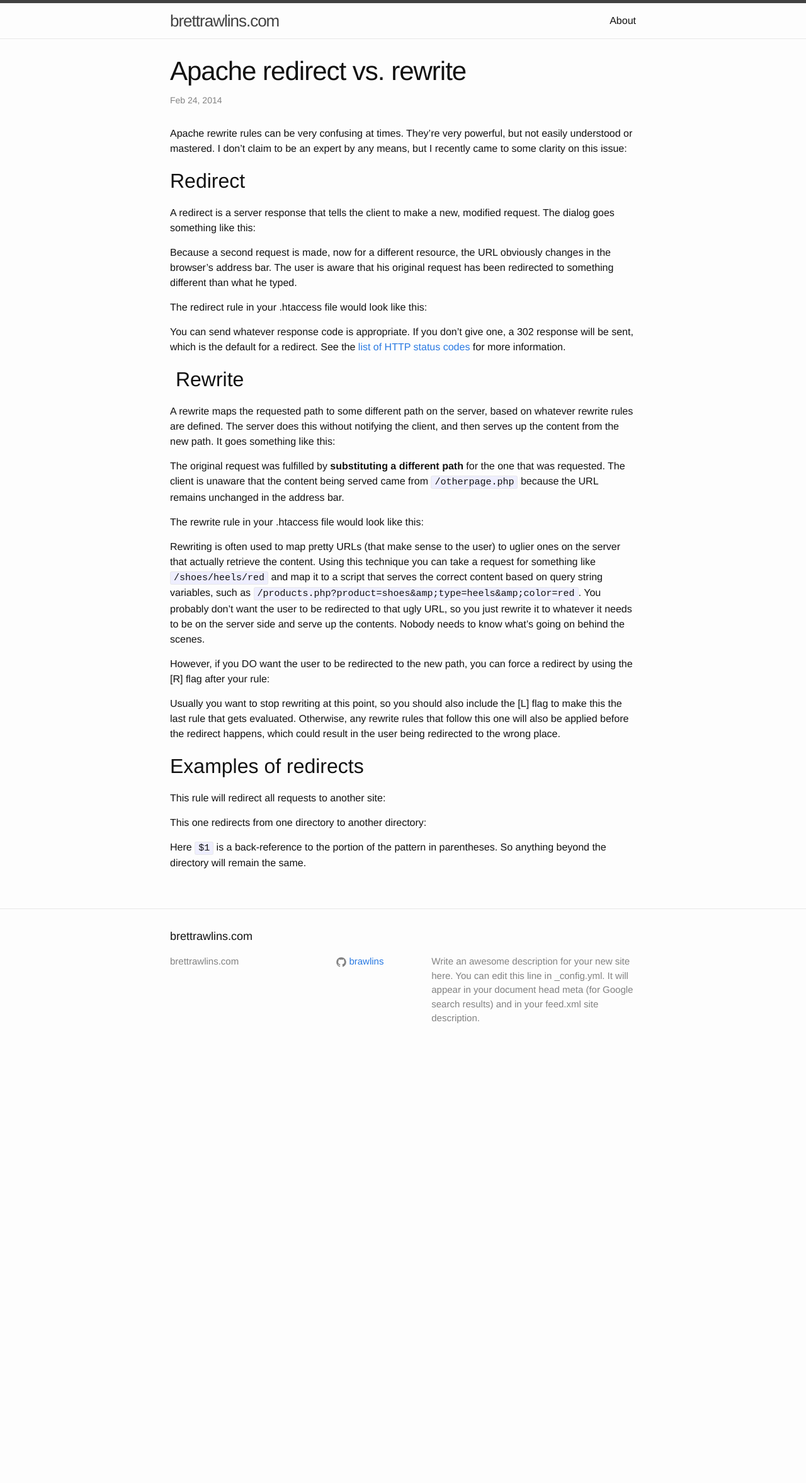
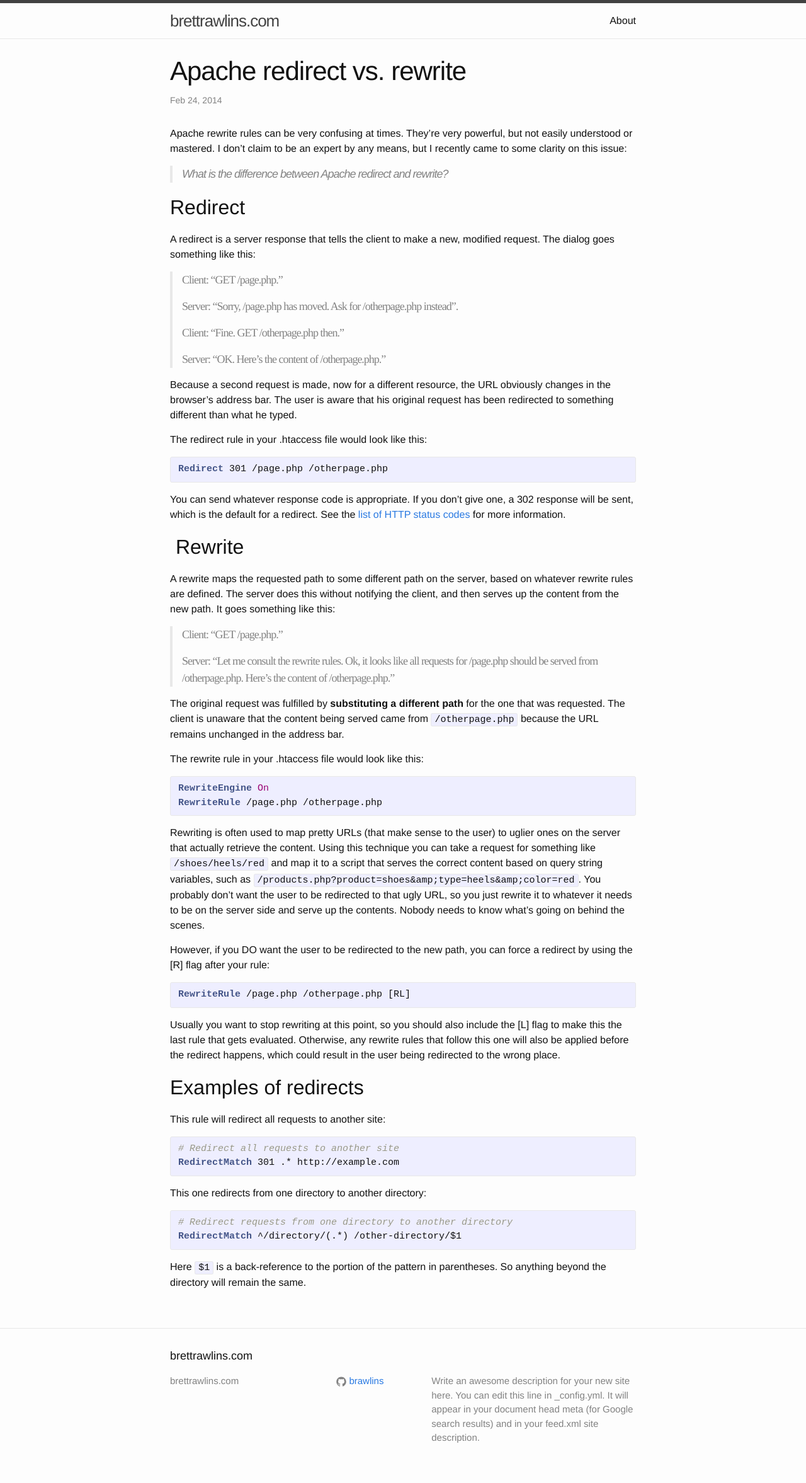
Before and after one commit to brawlins/brettrawlins.com, a Jekyll site: the page built from _posts/2014-02-24-apache-redirect-vs-rewrite.md, in a window 1280 px wide. Shown: the whole page at 63% size. Built offline with Jekyll 4.4.1, drawn with Linux system fonts in a browser that asks for light colours; before the commit the page ends 1688 px from its top, so only the background shows below that.

```diff
--- a/_posts/2014-02-24-apache-redirect-vs-rewrite.md
+++ b/_posts/2014-02-24-apache-redirect-vs-rewrite.md
@@ -8,33 +8,54 @@
 
 Apache rewrite rules can be very confusing at times. They're very powerful, but not easily understood or mastered. I don't claim to be an expert by any means, but I recently came to some clarity on this issue:
 
+> What is the difference between Apache redirect and rewrite?
 
 ## Redirect
 
 A redirect is a server response that tells the client to make a new, modified request. The dialog goes something like this:
 
+<style>
+    .dialog { font-family: andale mono, times; font-style: normal; }
+</style>
+
+><p class="dialog">Client: “GET /page.php.”</p>
+><p class="dialog">Server: “Sorry, /page.php has moved. Ask for /otherpage.php instead”.</p>
+><p class="dialog">Client: “Fine. GET /otherpage.php then.”</p>
+><p class="dialog">Server: “OK. Here’s the content of /otherpage.php.”</p>
 
 Because a second request is made, now for a different resource, the URL obviously changes in the browser's address bar. The user is aware that his original request has been redirected to something different than what he typed.
 
 The redirect rule in your .htaccess file would look like this:
 
+{% highlight apache %}
+Redirect 301 /page.php /otherpage.php
+{% endhighlight %}
 
-You can send whatever response code is appropriate. If you don't give one, a 302 response will be sent, which is the default for a redirect. See the [list of HTTP status codes](http://en.wikipedia.org/wiki/List_of_HTTP_status_codes#3xx_Redirection){:target="_blank"} for more information.
+You can send whatever response code is appropriate. If you don't give one, a 302 response will be sent, which is the default for a redirect. See the [list of HTTP status codes](http://en.wikipedia.org/wiki/List_of_HTTP_status_codes#3xx_Redirection){:target="blank"} for more information.
 
 ##  Rewrite
 
 A rewrite maps the requested path to some different path on the server, based on whatever rewrite rules are defined. The server does this without notifying the client, and then serves up the content from the new path. It goes something like this:
 
+><p class="dialog">Client: “GET /page.php.”</p>
+><p class="dialog">Server: “Let me consult the rewrite rules. Ok, it looks like all requests for /page.php should be served from /otherpage.php. Here’s the content of /otherpage.php.”</p>
 
 The original request was fulfilled by **substituting a different path** for the one that was requested. The client is unaware that the content being served came from `/otherpage.php` because the URL remains unchanged in the address bar.
 
 The rewrite rule in your .htaccess file would look like this:
 
+{% highlight apache %}
+RewriteEngine On
+RewriteRule /page.php /otherpage.php
+{% endhighlight %}
 
 Rewriting is often used to map pretty URLs (that make sense to the user) to uglier ones on the server that actually retrieve the content. Using this technique you can take a request for something like `/shoes/heels/red` and map it to a script that serves the correct content based on query string variables, such as `/products.php?product=shoes&amp;type=heels&amp;color=red`. You probably don't want the user to be redirected to that ugly URL, so you just rewrite it to whatever it needs to be on the server side and serve up the contents. Nobody needs to know what's going on behind the scenes.
 
 However, if you DO want the user to be redirected to the new path, you can force a redirect by using the [R] flag after your rule:
 
+{% highlight apache %}
+RewriteRule /page.php /otherpage.php [RL]
+{% endhighlight %}
 
 Usually you want to stop rewriting at this point, so you should also include the [L] flag to make this the last rule that gets evaluated. Otherwise, any rewrite rules that follow this one will also be applied before the redirect happens, which could result in the user being redirected to the wrong place.
 
@@ -42,8 +63,16 @@
 
 This rule will redirect all requests to another site:
 
+{% highlight apache %}
+# Redirect all requests to another site
+RedirectMatch 301 .* http://example.com
+{% endhighlight %}
 
 This one redirects from one directory to another directory:
 
+{% highlight apache %}
+# Redirect requests from one directory to another directory
+RedirectMatch ^/directory/(.*) /other-directory/$1
+{% endhighlight %}
 
 Here `$1` is a back-reference to the portion of the pattern in parentheses. So anything beyond the directory will remain the same.
```
